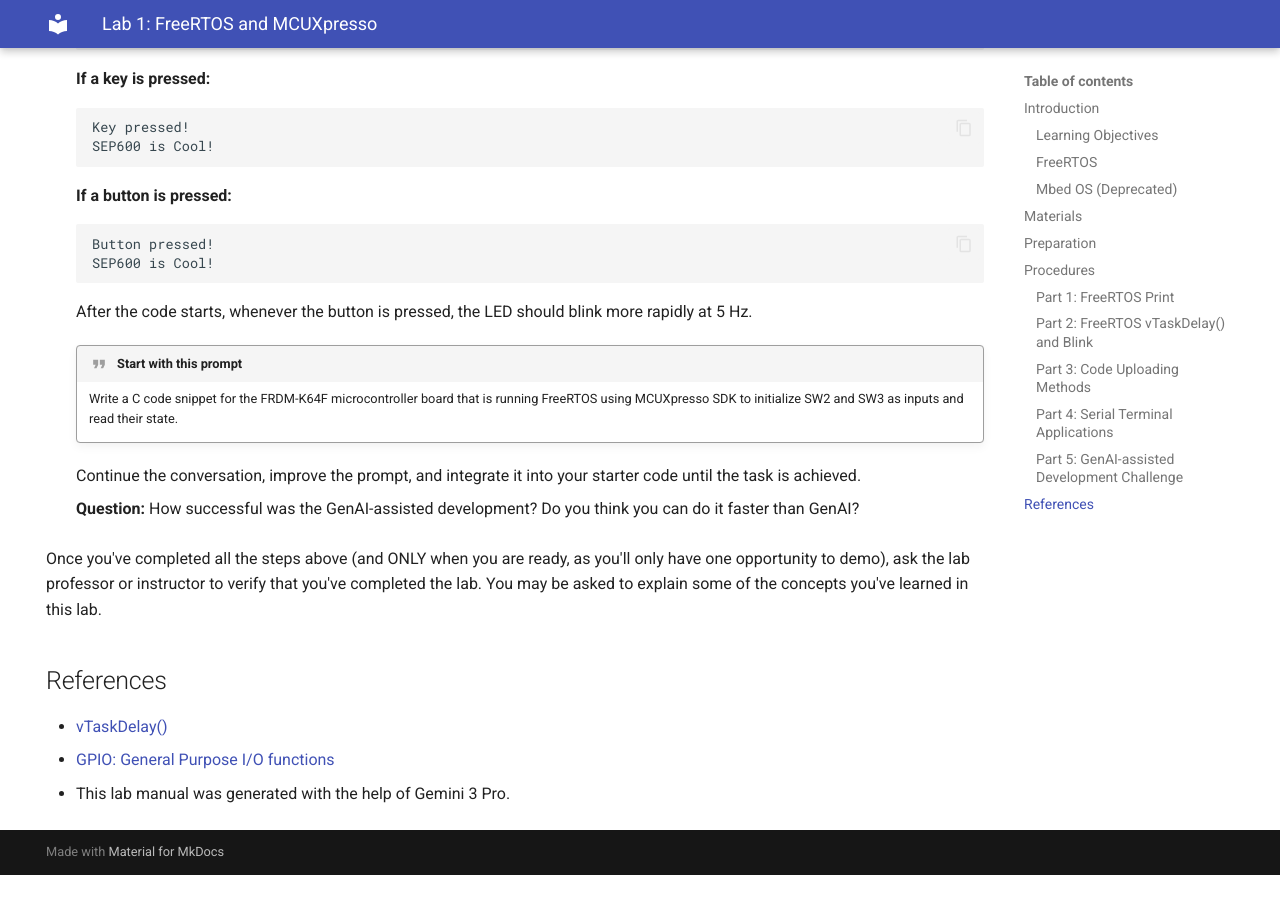
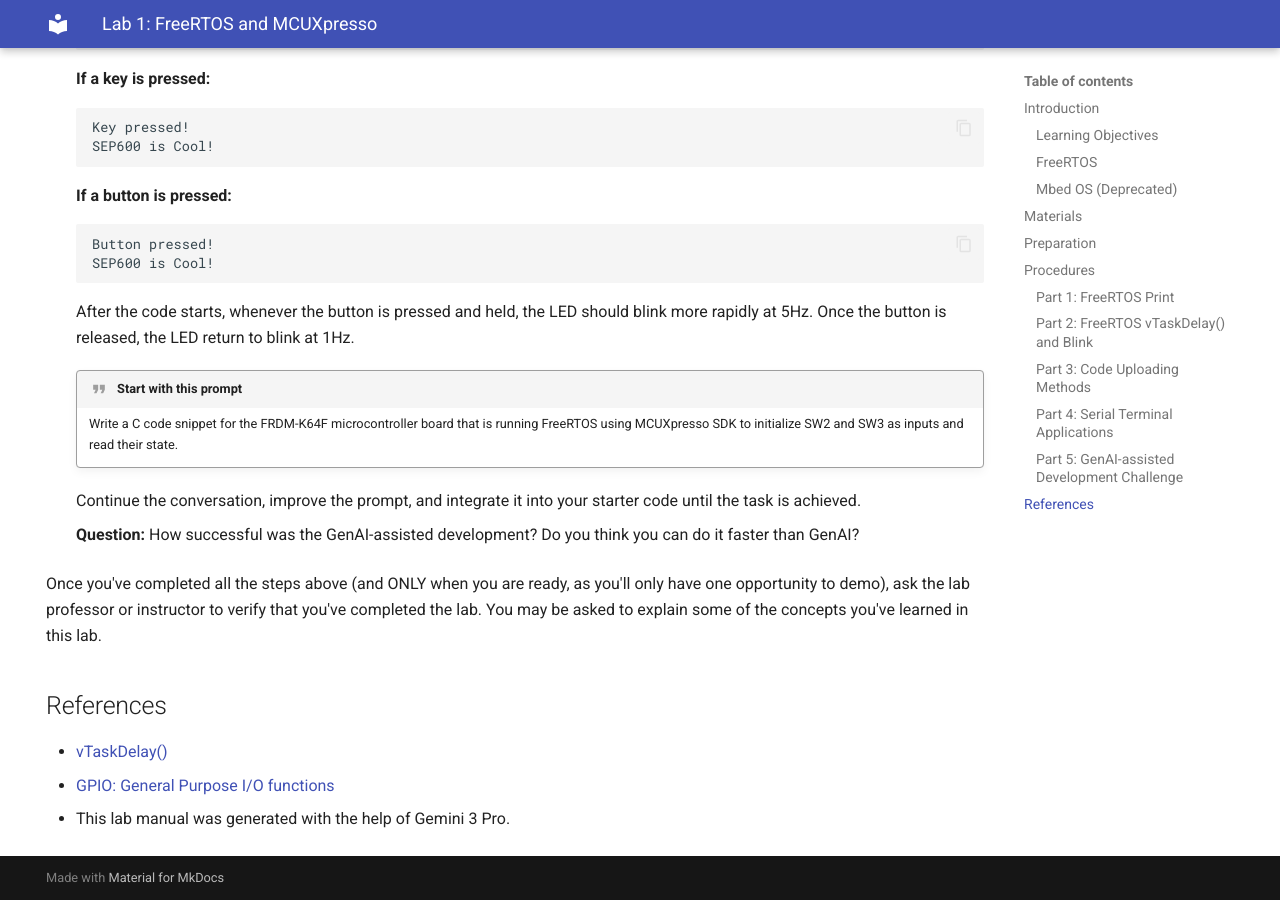
Before and after one commit to Seneca-BSA/Lab-Manual, an MkDocs documentation site: the page built from docs/SEP600/lab1.md, in a window 1280 px wide and 900 px high, scrolled down 7842 px. Built offline with MkDocs 1.6.1 and Material for MkDocs 9.7.7, drawn with Linux system fonts in a browser that asks for light colours; before the commit the page ends 8717 px from its top, so only the background shows below that.

Commit message:
button pressed clarification

```diff
--- a/docs/SEP600/lab1.md
+++ b/docs/SEP600/lab1.md
@@ -213,7 +213,7 @@ Recently, ARM made the [announcement](https://os.mbed.com/blog/entry/Important-U
         Button pressed!
         SEP600 is Cool!
 
-    After the code starts, whenever the button is pressed, the LED should blink more rapidly at 5 Hz.
+    After the code starts, whenever the button is pressed and held, the LED should blink more rapidly at 5Hz. Once the button is released, the LED return to blink at 1Hz.
 
     !!! quote "Start with this prompt"
 
```
